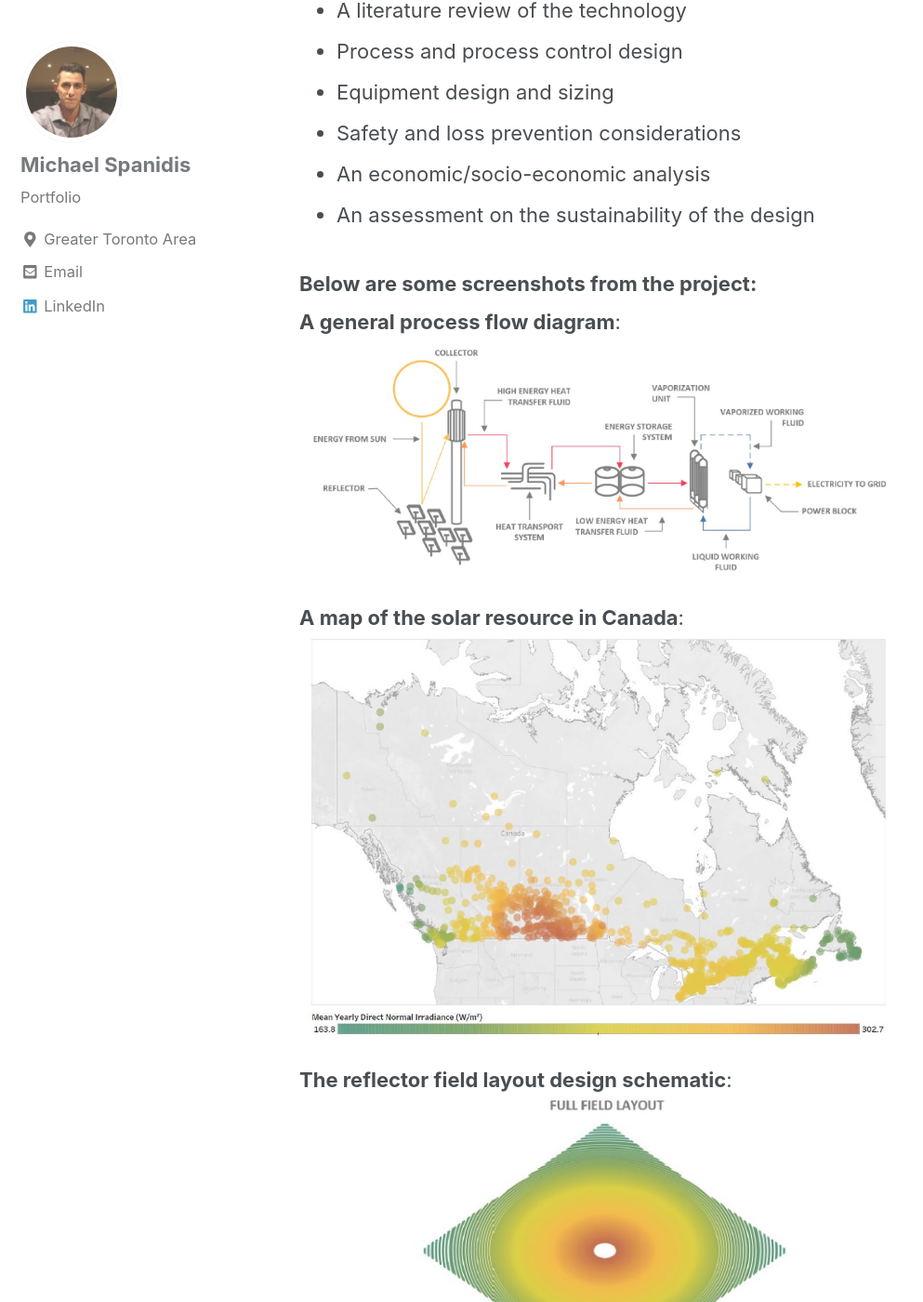
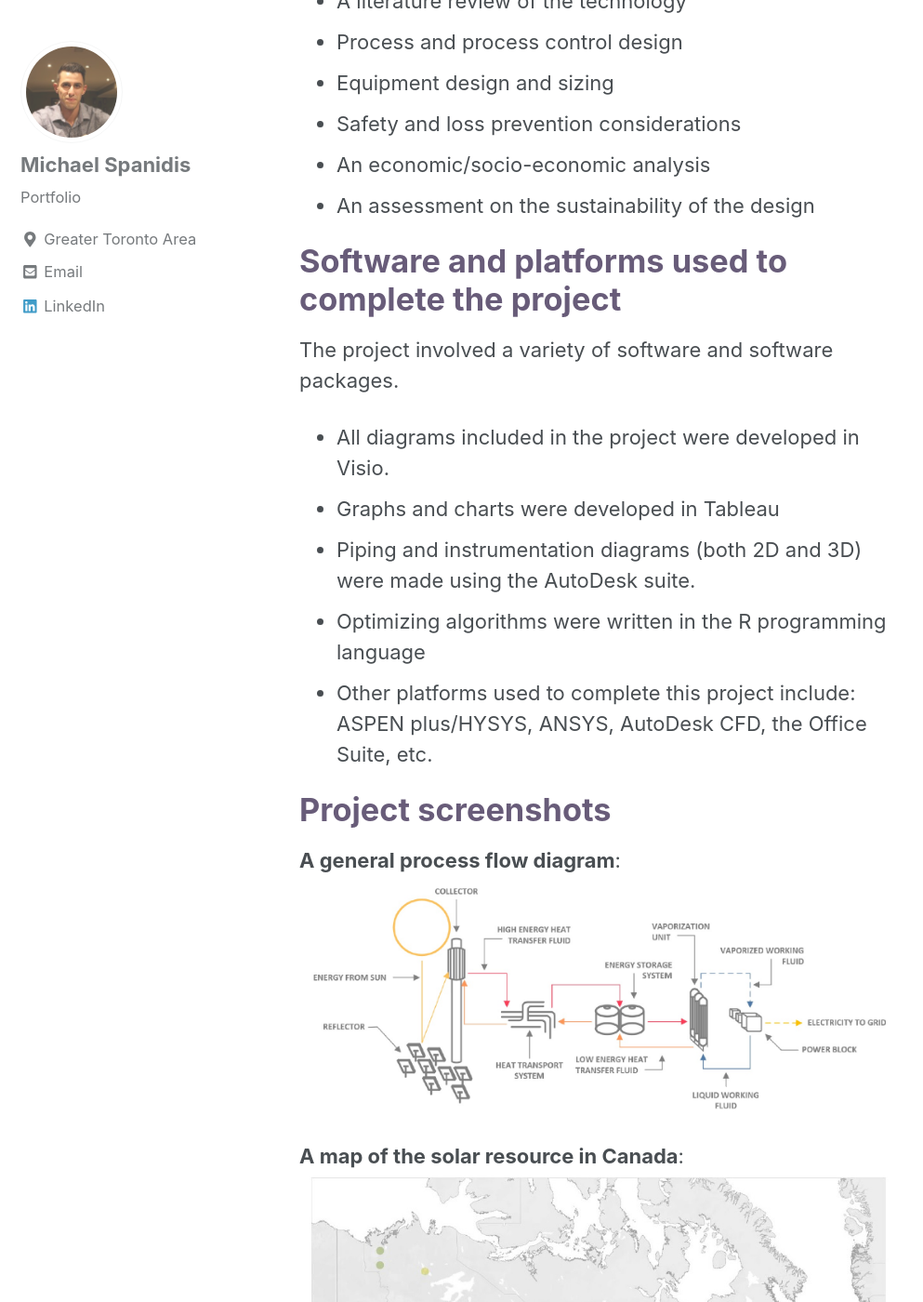
Before and after one commit to michaelspanidis/michaelspanidis.github.io, a Jekyll site: the page built from _posts/2020-09-11-capstone.md, in a window 1280 px wide and 1400 px high, scrolled down 1620 px. Shown: the whole window at 93% size, without its empty margins (0-993 px from the left). Built offline with Jekyll 4.4.1, drawn with Linux system fonts in a browser that asks for light colours; nearby versions of some CDN libraries; some of the changed text lies outside the part shown.

Commit message:
changes24

```diff
--- a/_posts/2020-09-11-capstone.md
+++ b/_posts/2020-09-11-capstone.md
@@ -1,5 +1,5 @@
 ---
-title: <span style="color:rgb(172,108,130); font-size:.2em;">Design of a 1000MW Solar Thermal Power Plant in Canada</span>
+title: <span style="color:rgb(172,108,130); font-size: 52pt;">Design of a 1000MW Solar Thermal Power Plant in Canada</span>
 output: pdf_document
 date: 2020-09-11
 tags: [thermal design, mechanical design, process design, sustainability]
@@ -23,7 +23,15 @@ Some of the requirements for the design were:
 * An economic/socio-economic analysis
 * An assessment on the sustainability of the design
 
-### Below are some screenshots from the project:
+# <span style="color:rgb(104,92,121);">Software and platforms used to complete the project</span>
+The project involved a variety of software and software packages.
+* All diagrams included in the project were developed in Visio.
+* Graphs and charts were developed in Tableau
+* Piping and instrumentation diagrams (both 2D and 3D) were made using the AutoDesk suite.
+* Optimizing algorithms were written in the R programming language
+* Other platforms used to complete this project include: ASPEN plus/HYSYS, ANSYS, AutoDesk CFD, the Office Suite, etc.
+
+# <span style="color:rgb(104,92,121);">Project screenshots</span>
 
 **A general process flow diagram**:
 ![alt]({{ site.url }}{{ site.baseurl }}/images/capstone/process.jpg)
@@ -36,12 +44,3 @@ Some of the requirements for the design were:
 
 **The collector tower design schematic**:
 ![alt]({{ site.url }}{{ site.baseurl }}/images/capstone/tower.jpg)
-
-
-# <span style="color:rgb(104,92,121);">Software and platforms used to complete the project</span>
-The project involved a variety of software and software packages.
-* All diagrams included in the project were developed in Visio.
-* Graphs and charts were developed in Tableau
-* Piping and instrumentation diagrams (both 2D and 3D) were made using the AutoDesk suite.
-* Optimizing algorithms were written in the R programming language
-* Other platforms used to complete this project include: ASPEN plus/HYSYS, ANSYS, AutoDesk CFD, the Office Suite, etc.
```
